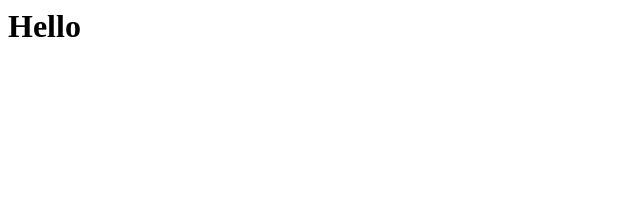
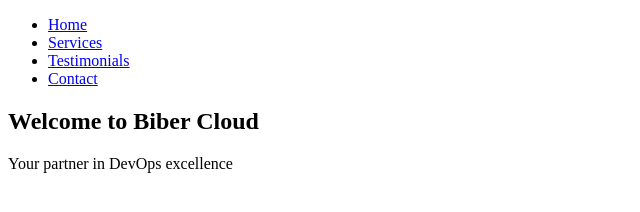
Before and after one commit to patbiber/biber-cloud, a plain HTML site: page index.html in a window 1280 px wide. Shown: the whole page, without its empty margins (0-640 px from the left). Drawn offline with Linux system fonts and the light colour scheme.

Commit message:
Update index.html

```diff
--- a/index.html
+++ b/index.html
@@ -1,5 +1,40 @@
-<html>
-<h1>
-Hello
-</h1>
+<!DOCTYPE html>
+<html lang="en">
+<head>
+    <meta charset="UTF-8">
+    <meta name="viewport" content="width=device-width, initial-scale=1.0">
+    <title>Biber Cloud - DevOps Solutions</title>
+    <link rel="stylesheet" href="style.css">
+    <script src="script.js" defer></script>
+</head>
+<body>
+    <header>
+        <nav>
+            <ul>
+                <li><a href="#home">Home</a></li>
+                <li><a href="#services">Services</a></li>
+                <li><a href="#testimonials">Testimonials</a></li>
+                <li><a href="#contact">Contact</a></li>
+            </ul>
+        </nav>
+    </header>
+    <main>
+        <section id="home">
+            <h1>Welcome to Biber Cloud</h1>
+            <p>Your partner in DevOps excellence</p>
+        </section>
+        <section id="services">
+            <!-- Services or features -->
+        </section>
+        <section id="testimonials">
+            <!-- Testimonials or case studies -->
+        </section>
+        <section id="contact">
+            <!-- Contact form -->
+        </section>
+    </main>
+    <footer>
+        <!-- Footer content -->
+    </footer>
+</body>
 </html>
```
